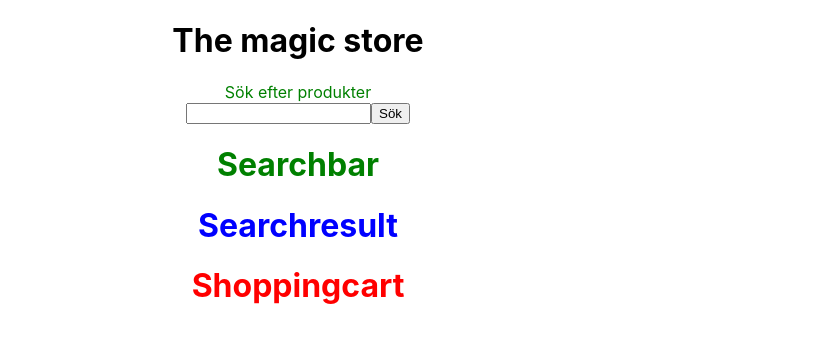
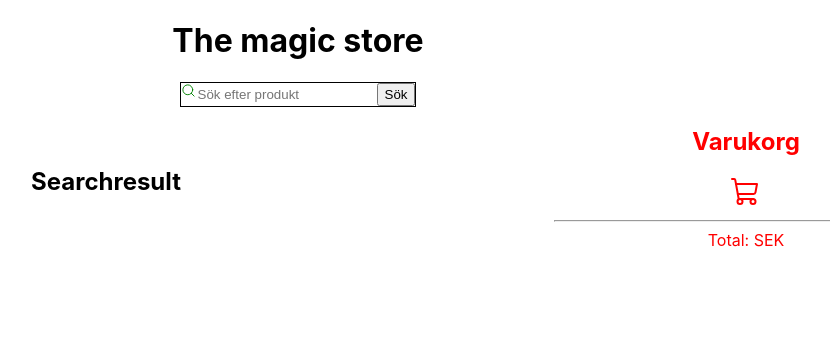
Before and after one commit to JennyLindgren/magicstore, a React (Create React App) app: page / in a window 1280 px wide. Shown: the top 342 px of the page, without its empty margins (342-1172 px from the left). Built offline with nearby package versions, Linux system fonts and the light colour scheme.

Commit message:
add api and some css

```diff
--- a/package.json
+++ b/package.json
@@ -6,8 +6,10 @@
     "@testing-library/jest-dom": "^5.16.5",
     "@testing-library/react": "^13.4.0",
     "@testing-library/user-event": "^13.5.0",
+    "phosphor-react": "^1.4.1",
     "react": "^18.2.0",
     "react-dom": "^18.2.0",
+    "react-router-dom": "^6.8.2",
     "react-scripts": "5.0.1",
     "web-vitals": "^2.1.4"
   },
--- a/src/App.css
+++ b/src/App.css
@@ -7,32 +7,19 @@
   pointer-events: none;
 }
 
-@media (prefers-reduced-motion: no-preference) {
-  .App-logo {
-    animation: App-logo-spin infinite 20s linear;
-  }
+.container {
+  display: flex;
+  flex-wrap: wrap;
 }
 
-.App-header {
-  background-color: #282c34;
-  min-height: 100vh;
-  display: flex;
-  flex-direction: column;
-  align-items: center;
-  justify-content: center;
-  font-size: calc(10px + 2vmin);
-  color: white;
+.search {
+  text-align: center;
+  width: 100%;
+}
+.result {
+  flex: 0 0 70%;
 }
 
-.App-link {
-  color: #61dafb;
+.cart {
+  flex: 0 0 30%;
 }
-
-@keyframes App-logo-spin {
-  from {
-    transform: rotate(0deg);
-  }
-  to {
-    transform: rotate(360deg);
-  }
-}
--- a/src/App.js
+++ b/src/App.js
@@ -1,16 +1,42 @@
-import React from "react";
-import Searchbar from './searchbar';
-import Searchresult from './searchresult';
-import './App.css';
-import Shoppingcart from './shoppingcart';
+import React, { useState } from "react";
+import { Routes, Route, NavLink } from "react-router-dom";
+import Searchbar from "./searchbar";
+import Searchresult from "./searchresult";
+import "./App.css";
+import Shoppingcart from "./shoppingcart";
 
 function App() {
+  const [data, setData] = useState([]);
+
+  function getData(search) {
+    console.log("getData searchTerm: ", search);
+    fetch(`https://dummyjson.com/products/search?q=${search}`)
+      .then((result) => {
+        return result.json();
+      })
+      .then((data) => {
+        //setSearchResults(data.results);
+        console.log(data.products);
+        setData(data.products);
+      });
+  }
+
   return (
     <div className="App">
-      <h1>The magic store</h1>
-      <Searchbar/>
-      <Searchresult/>
-      <Shoppingcart/>
+      <div className="header">
+        <h1>The magic store</h1>
+      </div>
+      <div className="container">
+        <div className="search">
+          <Searchbar getData={getData} />
+        </div>
+        <div className="result">
+          <Searchresult searchData={data} />
+        </div>
+        <div className="cart">
+          <Shoppingcart />
+        </div>
+      </div>
     </div>
   );
 }
--- a/src/index.js
+++ b/src/index.js
@@ -2,11 +2,14 @@ import React from 'react';
 import ReactDOM from 'react-dom/client';
 import './index.css';
 import App from './App';
+import { BrowserRouter as Router } from "react-router-dom";
 
 
 const root = ReactDOM.createRoot(document.getElementById('root'));
 root.render(
   <React.StrictMode>
+     <Router>
     <App />
+    </Router>
   </React.StrictMode>
 );
--- a/src/searchbar.css
+++ b/src/searchbar.css
@@ -1,3 +1,13 @@
 .Searchbar{
+    display: flex;
+    justify-content: center;
     color: green;
+    min-height: 25px;
 }
+.Search {
+    display: flex;
+    border: 1px solid black;
+}
+.Search input {
+    border: none;
+}
--- a/src/searchbar.jsx
+++ b/src/searchbar.jsx
@@ -1,16 +1,29 @@
 import React from "react";
+import { useState } from "react";
 import "./searchbar.css";
+import { MagnifyingGlass } from "phosphor-react";
 
+function Searchbar(props) {
+  const [search, setSearch] = useState("");
 
-function Searchbar() {
-    return (
-      <div className="Searchbar">
-        <label>Sök efter produkter</label><br/>
-        <input type="text" />
-        <button>Sök</button>
-        <h1>Searchbar</h1>
+  const onClick = () => {
+    props.getData(search);
+  };
+
+  return (
+    <div className="Searchbar">
+      <div className="Search">
+        <MagnifyingGlass size={15}></MagnifyingGlass>
+        <input
+          type="text"
+          placeholder="Sök efter produkt"
+          value={search}
+          onChange={(event) => setSearch(event.target.value)}
+        />
+        <button onClick={onClick}>Sök</button>
       </div>
-    );
-  }
+    </div>
+  );
+}
 
-  export default  Searchbar;
+export default Searchbar;
--- a/src/searchresult.css
+++ b/src/searchresult.css
@@ -1,4 +1,27 @@
 
 .Searchresult{
+    color: black;
+    padding:40px;
+
+}
+p{
     color: blue;
 }
+.box img {
+    width: 300px;
+  }
+.box{
+    border-radius: 15px;
+  width: 300px;
+  height: 350px;
+  margin: 100px;
+  display: flex;
+  flex-direction: column;
+  justify-content: center;
+  align-items: center;
+  width: 100%;
+  height: auto;
+  display: grid;
+  grid-template-columns: 1fr 1fr 1fr;
+  place-items: center;
+}
--- a/src/searchresult.jsx
+++ b/src/searchresult.jsx
@@ -1,13 +1,44 @@
 import React from "react";
 import "./searchresult.css";
 
+// https://dummyjson.com/products
 
-function Searchresult() {
-    return (
-      <div className="Searchresult">
-        <h1>Searchresult</h1>
-      </div>
-    );
-  }
+const Searchresult = (props) => {
+  return (
+    <div className="Searchresult">
+      <h2>Searchresult</h2>
+      {props.searchData.map((object) => {
+        return (
+          <div className="box" key={object.id}>
+            <img src={object.images[0]}></img>
+            <h4>{object.title}</h4>
+            {object.price} kr
+            <p>Mer information</p>
+          </div>
+        );
+      })}
+    </div>
+    // <tr>
+    //   <td>{props}</td>
+    //   <td>{props}</td>
+    //   <td>{props}</td>
 
-  export default  Searchresult;
+    // </tr>
+  );
+
+  // return (
+  //   <div className="Searchresult">
+  //     <h2>Searchresult</h2>
+  //     <br /> <br />
+  //     {Object.map((object) => {
+  //       return (
+  //         <div className="box" key={object.produktnummer}>
+  //           {object.name}
+  //         </div>
+  //       );
+  //     })}
+  //   </div>
+  // );
+};
+
+export default Searchresult;
--- a/src/shoppingcart.jsx
+++ b/src/shoppingcart.jsx
@@ -1,11 +1,18 @@
 import React from "react";
 import "./shoppingcart.css";
+import {ShoppingCart} from "phosphor-react"
 
 
 function Shoppingcart() {
     return (
       <div className="Shoppingcart">
-        <h1>Shoppingcart</h1>
+        <h2>Varukorg</h2>
+        <ShoppingCart size={32}/>
+        <div>
+
+        </div>
+        <hr/>
+        Total:    SEK
       </div>
     );
   }
```
Also changed, not shown: src/object.json (added, +62 -0 lines), 1 other file (tests, documents, lock files or other folders).
